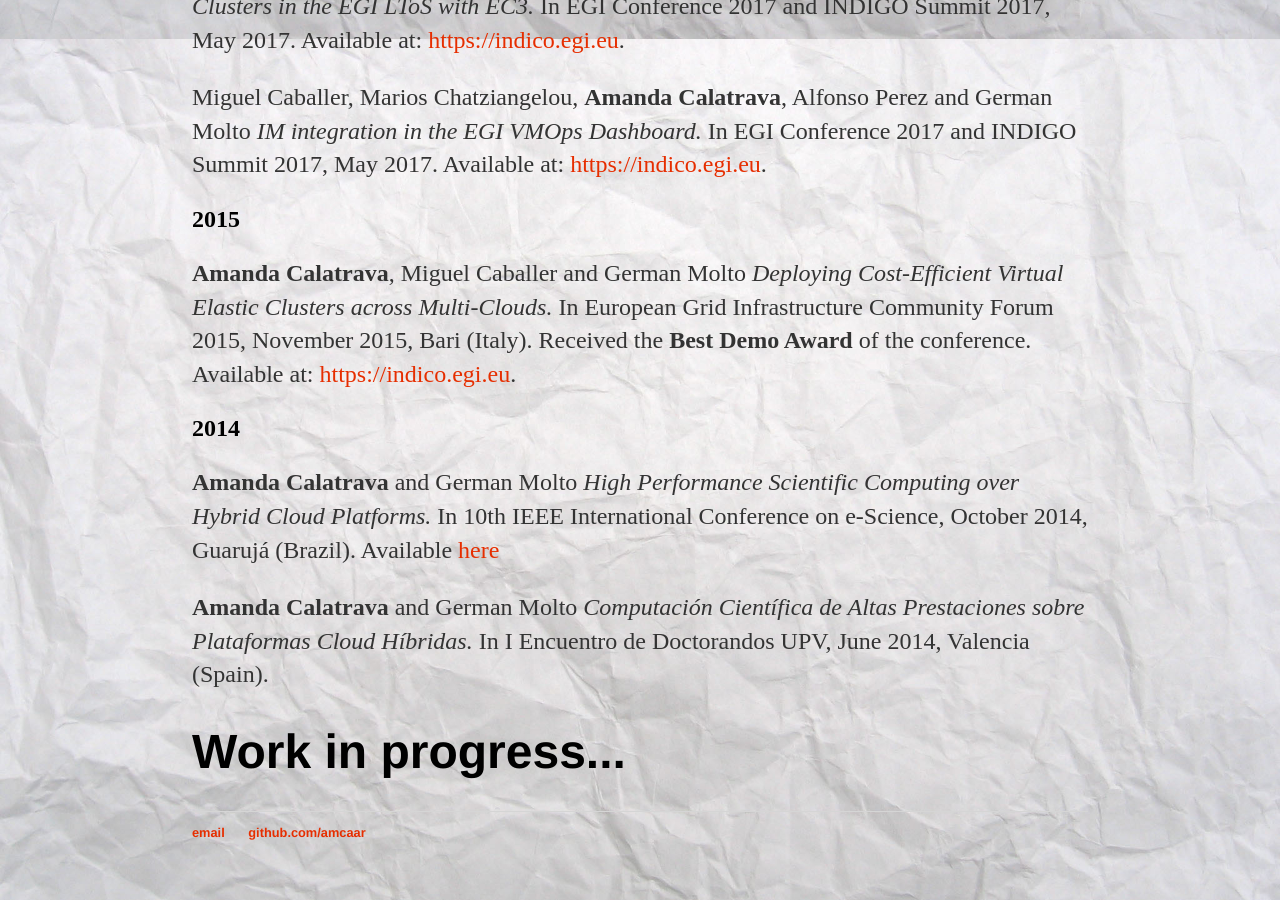
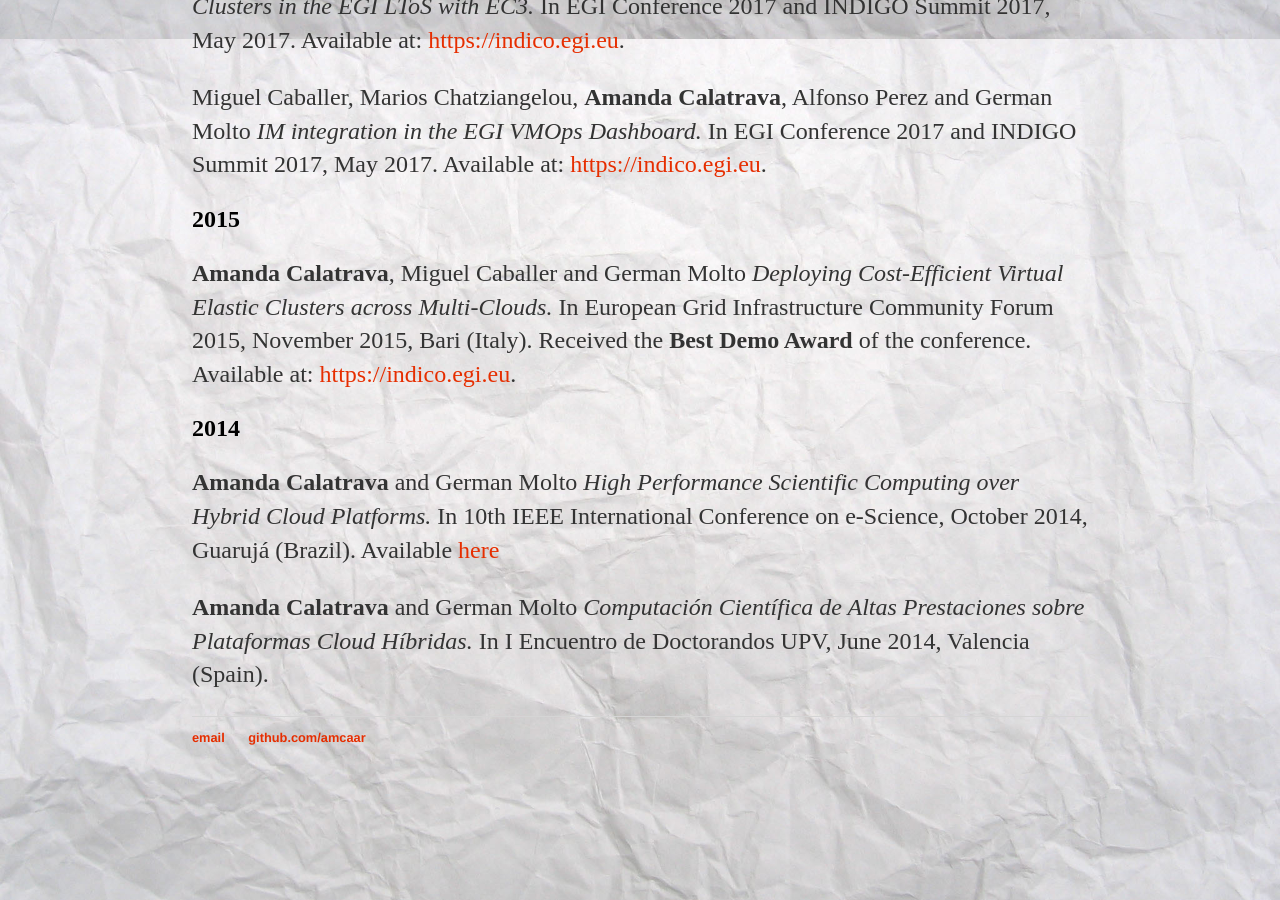
Before and after one commit to amcaar/amcaar.github.io, a Jekyll site: the page built from cv/index.html, in a window 1280 px wide and 900 px high, scrolled down 1881 px. Built offline with Jekyll 4.4.1, drawn with Linux system fonts in a browser that asks for light colours.

Commit message:
Update index.html

```diff
--- a/cv/index.html
+++ b/cv/index.html
@@ -84,8 +84,8 @@
 			In I Encuentro de Doctorandos UPV, June 2014, Valencia (Spain).</p>
 
 
-		<h1>Work in progress...</h1>
+		<!--<h1>Work in progress...</h1>
 
-		<!--<h1>Projects I participate(d)</h1>
+		<h1>Projects I participate(d)</h1>
 		<h1>Courses</h1>-->
 </div>
```
